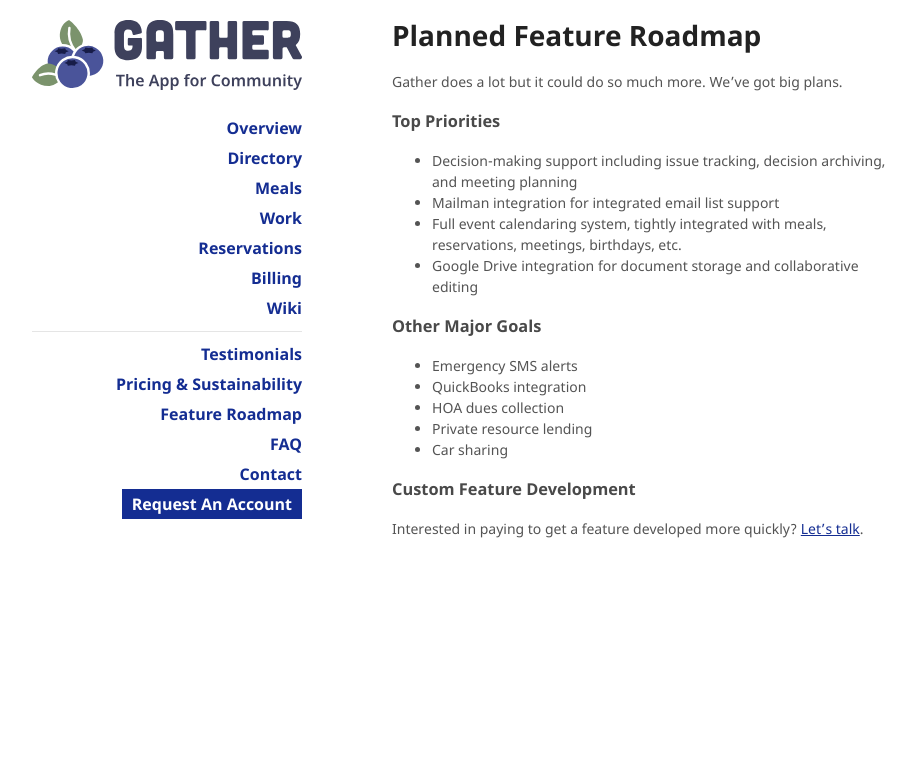
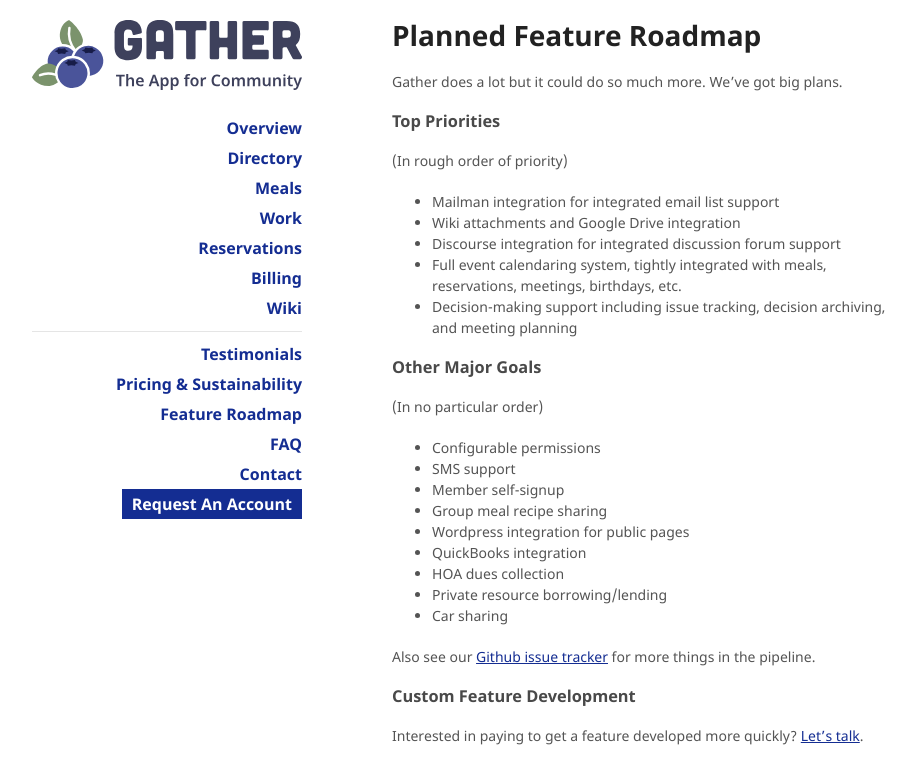
Before and after one commit to sassafrastech/gather-docs, a Jekyll site: the page built from roadmap.md, in a window 1280 px wide. Shown: the top 784 px of the page, without its empty margins (178-1093 px from the left). Built offline with Jekyll 4.4.1, drawn with Linux system fonts in a browser that asks for light colours; nearby versions of some CDN libraries; our own code applies the rules of GitHub Pages for plain Markdown files.

Commit message:
Update roadmap

```diff
--- a/roadmap.md
+++ b/roadmap.md
@@ -4,18 +4,29 @@ Gather does a lot but it could do so much more. We've got big plans.
 
 ### Top Priorities
 
+(In rough order of priority)
+
+* Mailman integration for integrated email list support
+* Wiki attachments and Google Drive integration
+* Discourse integration for integrated discussion forum support
+* Full event calendaring system, tightly integrated with meals, reservations, meetings, birthdays, etc.
 * Decision-making support including issue tracking, decision archiving, and meeting planning
-* Mailman integration for integrated email list support
-* Full event calendaring system, tightly integrated with meals, reservations, meetings, birthdays, etc.
-* Google Drive integration for document storage and collaborative editing
 
 ### Other Major Goals
 
-* Emergency SMS alerts
+(In no particular order)
+
+* Configurable permissions
+* SMS support
+* Member self-signup
+* Group meal recipe sharing
+* Wordpress integration for public pages
 * QuickBooks integration
 * HOA dues collection
-* Private resource lending
+* Private resource borrowing/lending
 * Car sharing
+
+Also see our [Github issue tracker](https://github.com/gather-community/gather/issues?q=is%3Aopen+is%3Aissue+label%3Atype%3Aenhancement) for more things in the pipeline.
 
 ### Custom Feature Development
 
```
